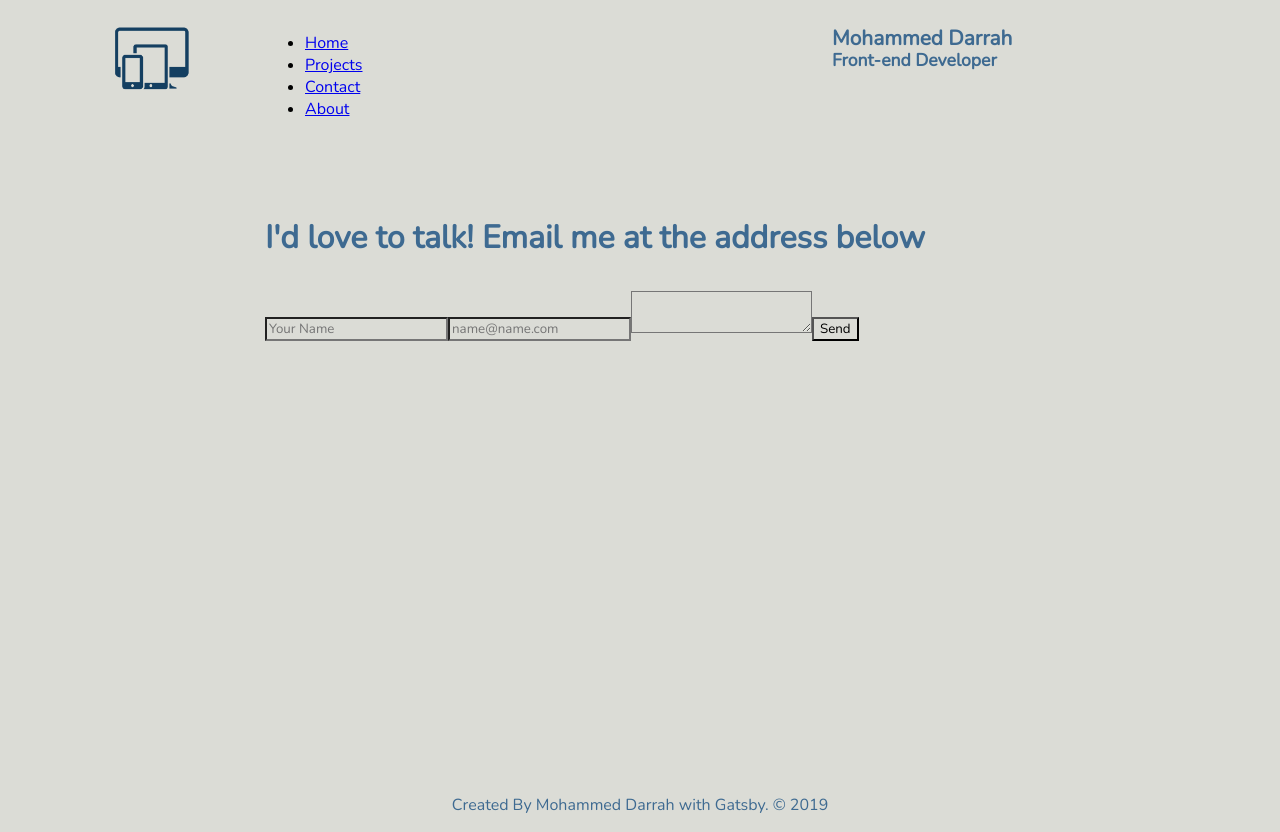
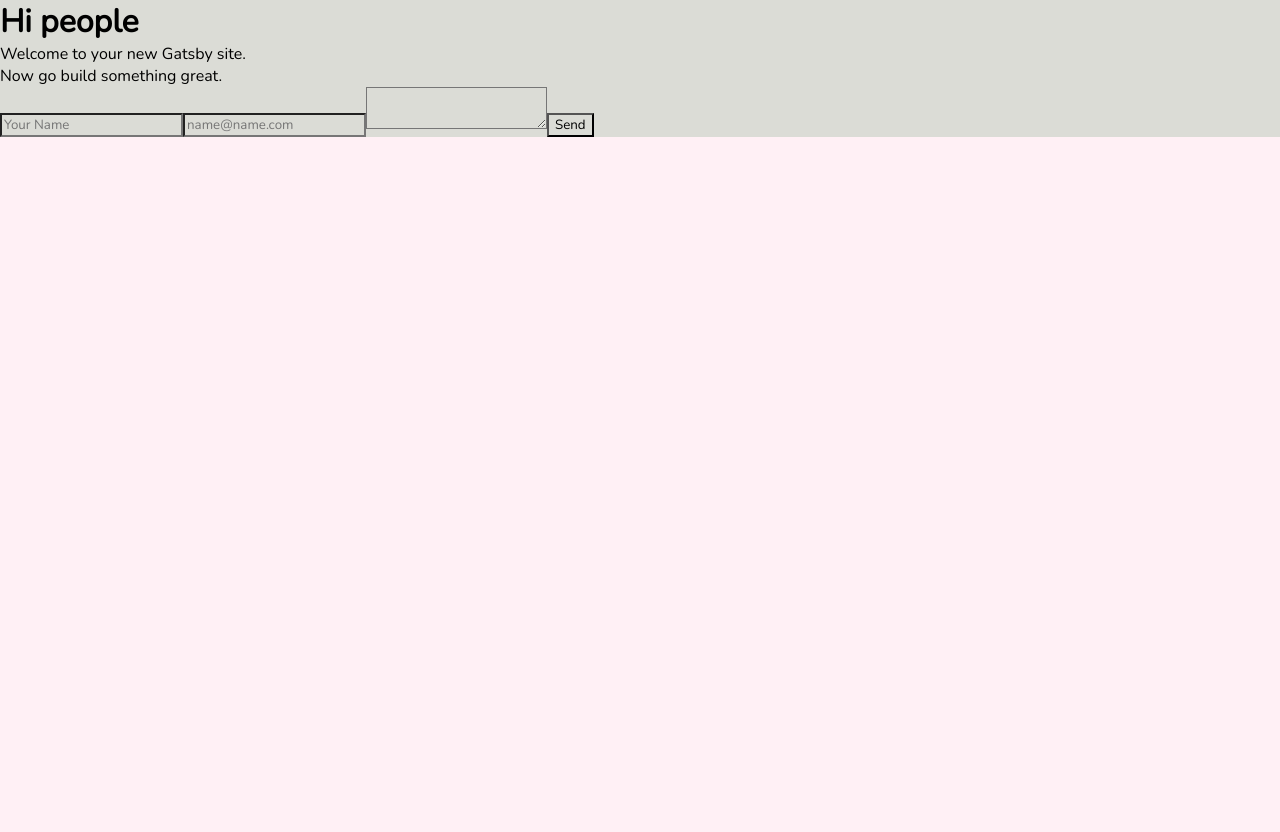
Before and after one commit to moedarrah/gatsby-first-site, a Gatsby site: page /contact in a window 1280 px wide. After the commit the page ends 800 px from the top, so only its background shows below. Built offline with nearby package versions, Linux system fonts and the light colour scheme; Gatsby itself is replaced by a stand-in of ours.

Commit message:
fixing form bug

```diff
--- a/src/pages/contact.js
+++ b/src/pages/contact.js
@@ -1,10 +1,11 @@
-import React from "react"
+import React from 'react'
 import Layout from "../components/layout"
 
-export default () => (
-  <Layout>
-    <h1 className="contact">I'd love to talk! Email me at the address below</h1>
-    <p className="contactp">
+const IndexPage = () => (
+  <div>
+    <h1>Hi people</h1>
+    <p>Welcome to your new Gatsby site.</p>
+    <p>Now go build something great.</p>
     <form
       name="contact-form"
       method="post"
@@ -16,6 +17,7 @@ export default () => (
       <textarea name="message" />
       <button>Send</button>
     </form>
-    </p>
-  </Layout>
+  </div>
 )
+
+export default IndexPage
```
